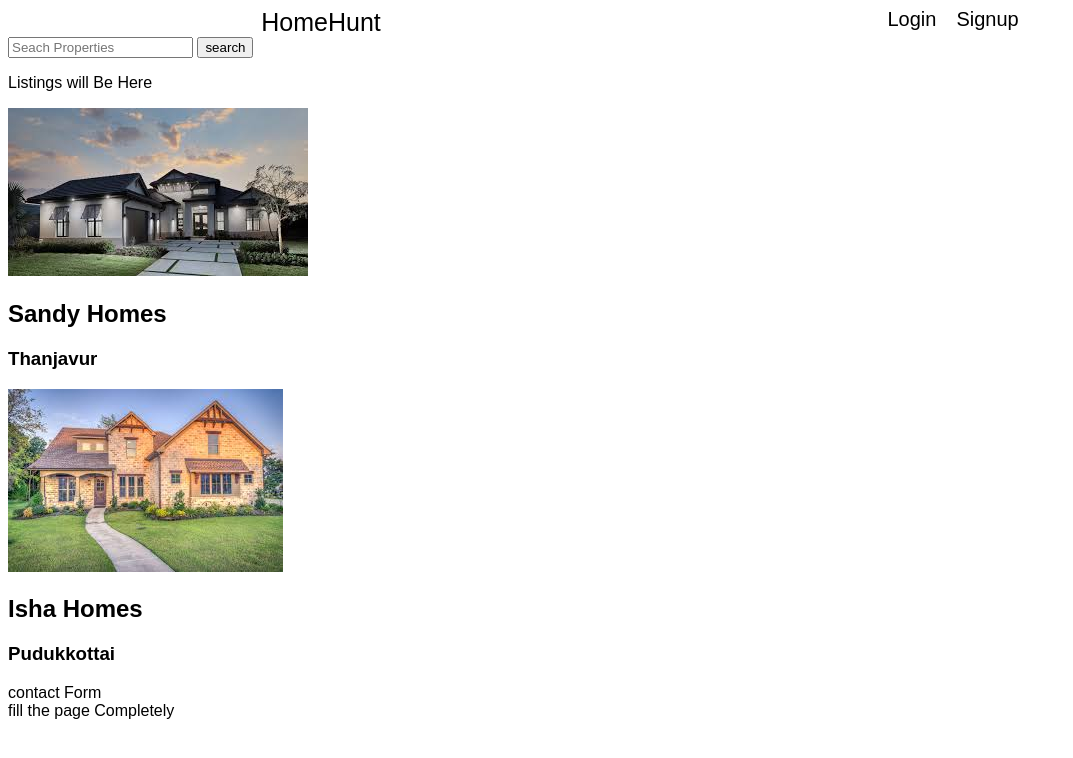
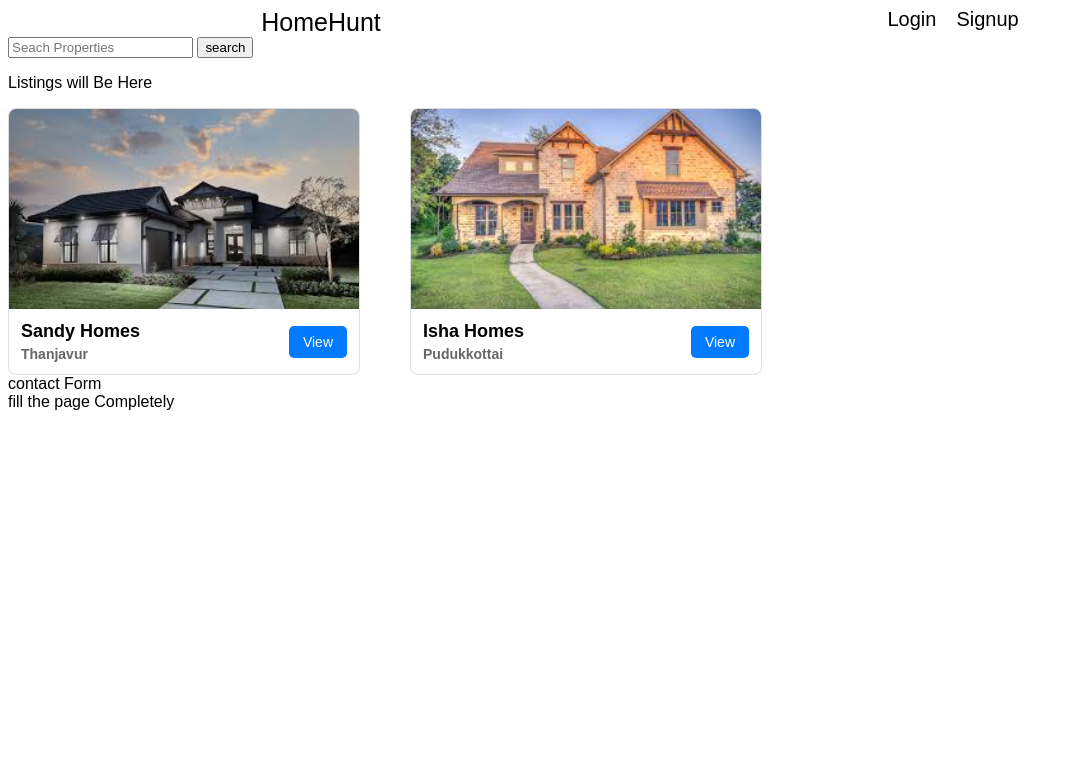
Before and after one commit to karuppuvk/Homehunt, a Django app: page / in a window 1280 px wide. Shown: the top 758 px of the page, without its empty margins (0-1073 px from the left). Run offline with Django 5.2, Linux system fonts and the light colour scheme; data comes from the database, SQL or seed files in the repository; both versions use the stored data as it was after the commit.

Commit message:
prob_detail added and styles updated

```diff
--- a/Homehunt/real_estate/static/css/style.css
+++ b/Homehunt/real_estate/static/css/style.css
@@ -20,3 +20,72 @@
   display: flex;
   justify-content: space-around;
 }
+.props {
+  display: flex;
+  flex-wrap: wrap;
+  gap: 50px;
+}
+
+.individual-props {
+  width: 350px;
+  border: 1px solid #ddd;
+  border-radius: 8px;
+  overflow: hidden;
+  display: flex;
+  flex-direction: column;
+  background: #fff;
+  transition:
+    transform 0.2s ease,
+    box-shadow 0.2s ease;
+}
+
+.individual-props:hover {
+  transform: translateY(-4px);
+  box-shadow: 0 6px 15px rgba(0, 0, 0, 0.1);
+}
+
+/* Property image */
+.individual-props img {
+  width: 100%;
+  height: 200px;
+  object-fit: cover;
+  display: block;
+}
+
+/* Text + button container */
+.prop-info {
+  display: flex;
+  justify-content: space-between;
+  align-items: center;
+  padding: 12px;
+}
+
+/* Text block */
+.prop-text h2 {
+  font-size: 18px;
+  margin: 0;
+}
+
+.prop-text h3 {
+  font-size: 14px;
+  margin: 4px 0 0;
+  color: #666;
+}
+
+/* View button / link */
+.view-btn {
+  padding: 8px 14px;
+  font-size: 14px;
+  border: none;
+  border-radius: 5px;
+  background: #007bff;
+  color: white;
+  text-decoration: none;
+  cursor: pointer;
+  white-space: nowrap;
+  transition: background 0.2s ease;
+}
+
+.view-btn:hover {
+  background: #0056b3;
+}
--- a/Homehunt/real_estate/templates/index.html
+++ b/Homehunt/real_estate/templates/index.html
@@ -27,8 +27,17 @@
           {% if prop.image %}
           <img src="{{ prop.image.url }}" alt="Property image" />
           {% endif %}
-          <h2>{{ prop.name }}</h2>
-          <h3>{{ prop.location }}</h3>
+
+          <div class="prop-info">
+            <div class="prop-text">
+              <h2>{{ prop.name }}</h2>
+              <h3>{{ prop.location }}</h3>
+            </div>
+
+            <a href="{% url 'property_detail' prop.id %}" class="view-btn"
+              >View</a
+            >
+          </div>
         </div>
         {% endfor %}
       </div>
--- a/Homehunt/real_estate/urls.py
+++ b/Homehunt/real_estate/urls.py
@@ -5,4 +5,5 @@ from . import views
 urlpatterns = [
     path("admin/", admin.site.urls),
     path("", views.index, name="index"),
+    path('property/<int:pk>/', views.property_detail, name='property_detail'),
 ]
--- a/Homehunt/real_estate/views.py
+++ b/Homehunt/real_estate/views.py
@@ -1,4 +1,4 @@
-from django.shortcuts import render
+from django.shortcuts import render, get_object_or_404
 from .models import Property
 
 
@@ -6,3 +6,8 @@ from .models import Property
 def index(request):
     properties = Property.objects.all()
     return render(request, "index.html", {"properties": properties})
+
+
+def property_detail(request, pk):
+    prop = get_object_or_404(Property, pk=pk)
+    return render(request, "app/property_detail.html", {"property": prop})
```
Also changed, not shown: Homehunt/db.sqlite3, Homehunt/media/properties/new-home-2.jfif (added), Homehunt/media/properties/new-home.jfif (added).
